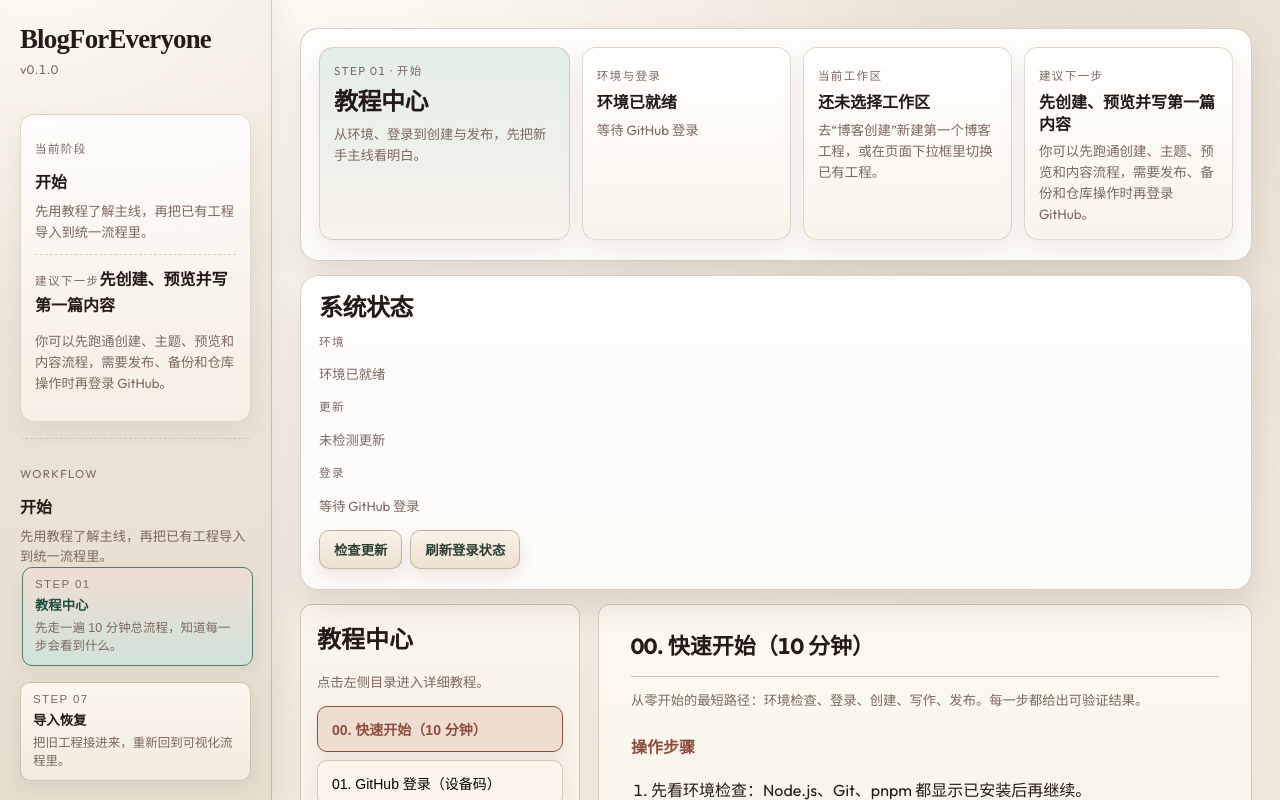
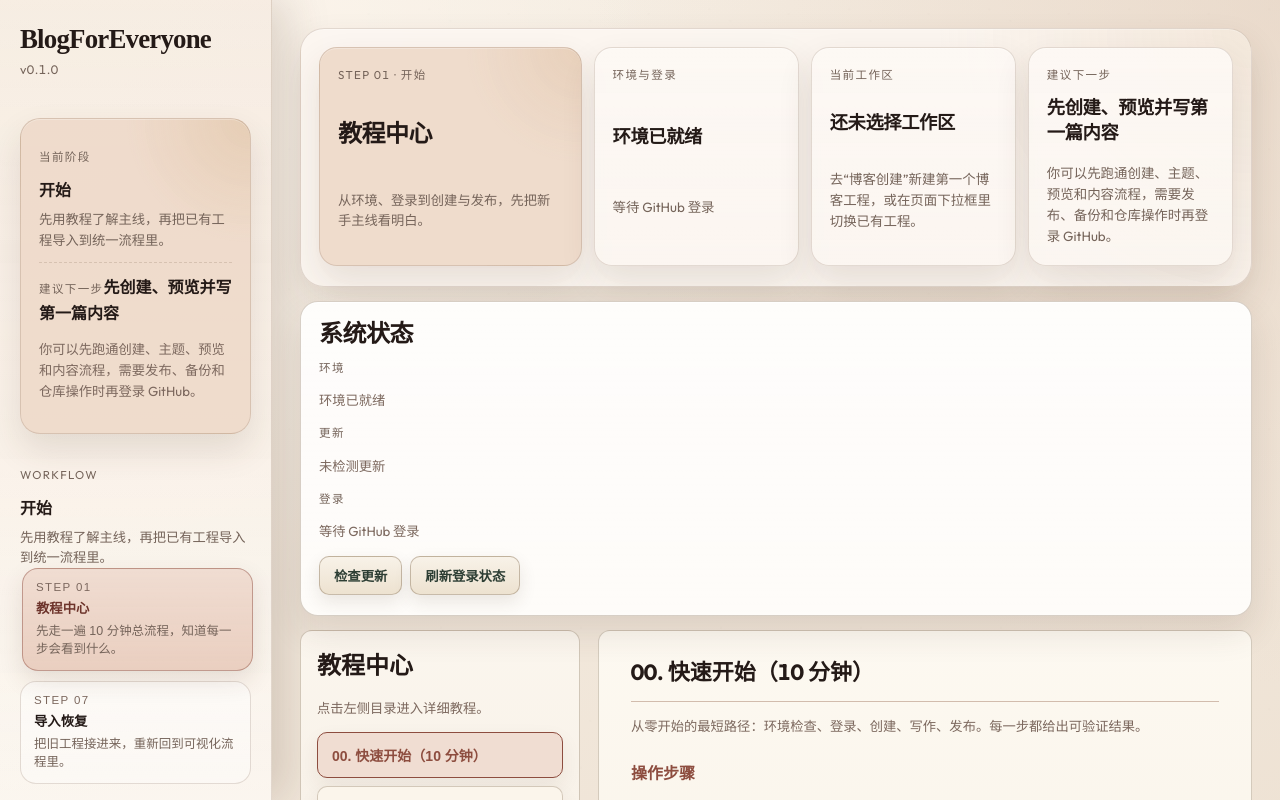
Before and after one commit to SpeechlessPanda/BlogForEveryone, a Vue app: page / in a window 1280 px wide. Shown: the top 800 px of the page. Built offline with nearby package versions, Linux system fonts and the light colour scheme.

Commit message:
refactor: wire shell appearance state
Keep the app shell thin while moving editorial appearance state into the composable that already owns shell workflow state.

Ultraworked with [Sisyphus](https://github.com/code-yeongyu/oh-my-openagent)

Co-authored-by: Sisyphus <clio-agent@sisyphuslabs.ai>

```diff
--- a/src/renderer/src/App.vue
+++ b/src/renderer/src/App.vue
@@ -55,14 +55,17 @@ const {
   rssUnreadTotal,
   selectedWorkspace,
   setActiveTab,
+  shellAppearance,
+  shellAppearanceToggleLabel,
   sidebarLoginText,
+  toggleShellAppearance,
   updateState,
   workspaceSummary,
 } = useAppShell();
 </script>
 
 <template>
-  <div class="layout">
+  <div class="layout layout--editorial" :data-shell-appearance="shellAppearance">
     <WorkflowSidebar
       :active-section-meta="activeSectionMeta"
       :active-tab="activeTab"
@@ -76,12 +79,15 @@ const {
       :next-step="nextStep"
       :rss-unread-total="rssUnreadTotal"
       :selected-workspace="selectedWorkspace"
+      :shell-appearance="shellAppearance"
+      :shell-appearance-toggle-label="shellAppearanceToggleLabel"
       :sidebar-login-text="sidebarLoginText"
       :update-state="updateState"
       @navigate="setActiveTab"
       @check-updates="handleCheckUpdatesNow"
       @install-update="handleInstallUpdateNow"
       @open-info="openInfoModal"
+      @toggle-shell-appearance="toggleShellAppearance"
       @toggle-launch-at-startup="handleToggleLaunchAtStartup"
       @logout="handleGithubLogout"
     />
--- a/src/renderer/src/composables/useAppShell.mjs
+++ b/src/renderer/src/composables/useAppShell.mjs
@@ -146,6 +146,7 @@ export function useAppShell() {
   const envActionLog = ref("");
   const pnpmProgress = ref([]);
   const pnpmInstalling = ref(false);
+  const shellAppearance = ref("light");
   const updateState = ref({
     status: "idle",
     message: "未检测更新",
@@ -316,11 +317,20 @@ export function useAppShell() {
   const activeInfoModal = computed(() => {
     return appContents[infoModal.value.key] || appContents.about;
   });
+  const shellAppearanceToggleLabel = computed(() =>
+    shellAppearance.value === "light"
+      ? "切换到暗色编辑台"
+      : "切换到亮色编辑台",
+  );
 
   function setActiveTab(tabKey) {
     if (tabs.some((item) => item.key === tabKey)) {
       activeTab.value = tabKey;
     }
+  }
+
+  function toggleShellAppearance() {
+    shellAppearance.value = shellAppearance.value === "light" ? "dark" : "light";
   }
 
   function openInfoModal(key) {
@@ -660,7 +670,10 @@ export function useAppShell() {
     rssUnreadTotal,
     selectedWorkspace,
     setActiveTab,
+    shellAppearance,
+    shellAppearanceToggleLabel,
     sidebarLoginText,
+    toggleShellAppearance,
     updateState,
     workspaceSummary,
   };
```
Also changed, not shown: 2 other files (tests, documents, lock files or other folders).
